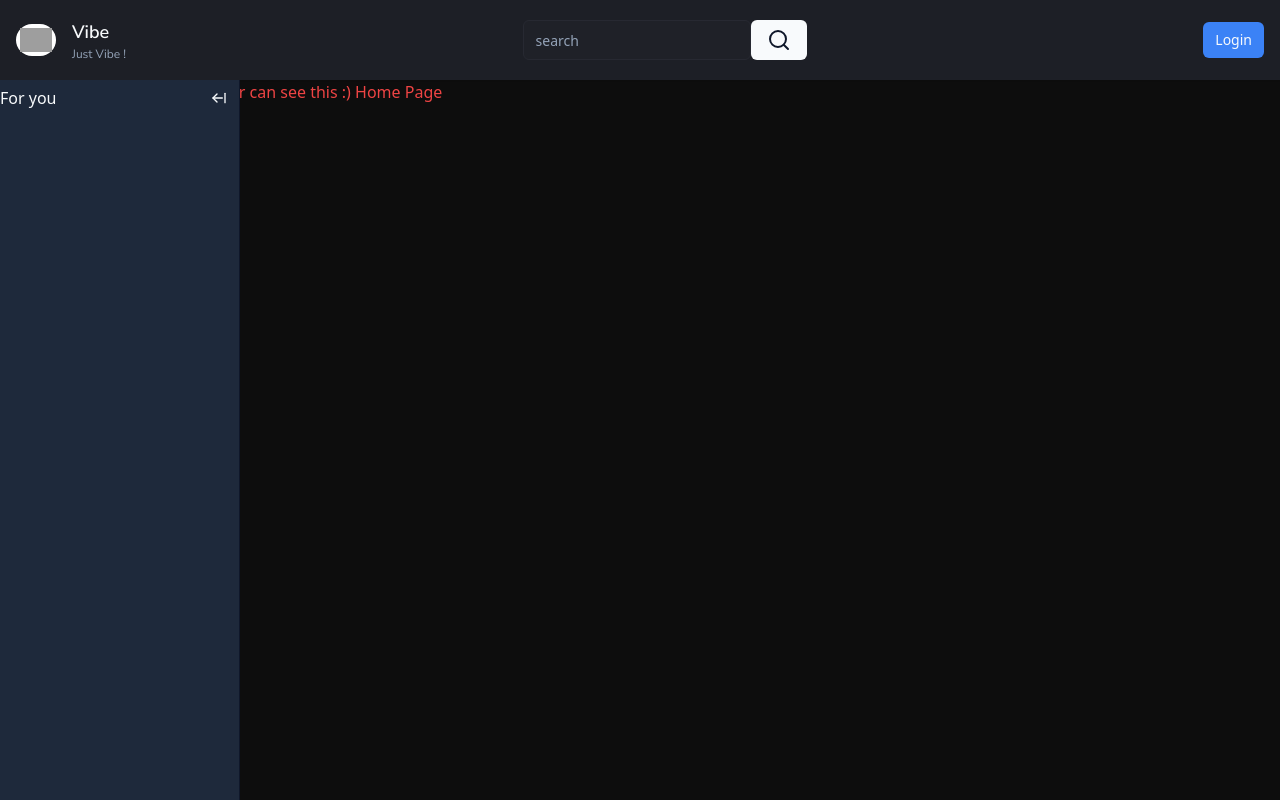
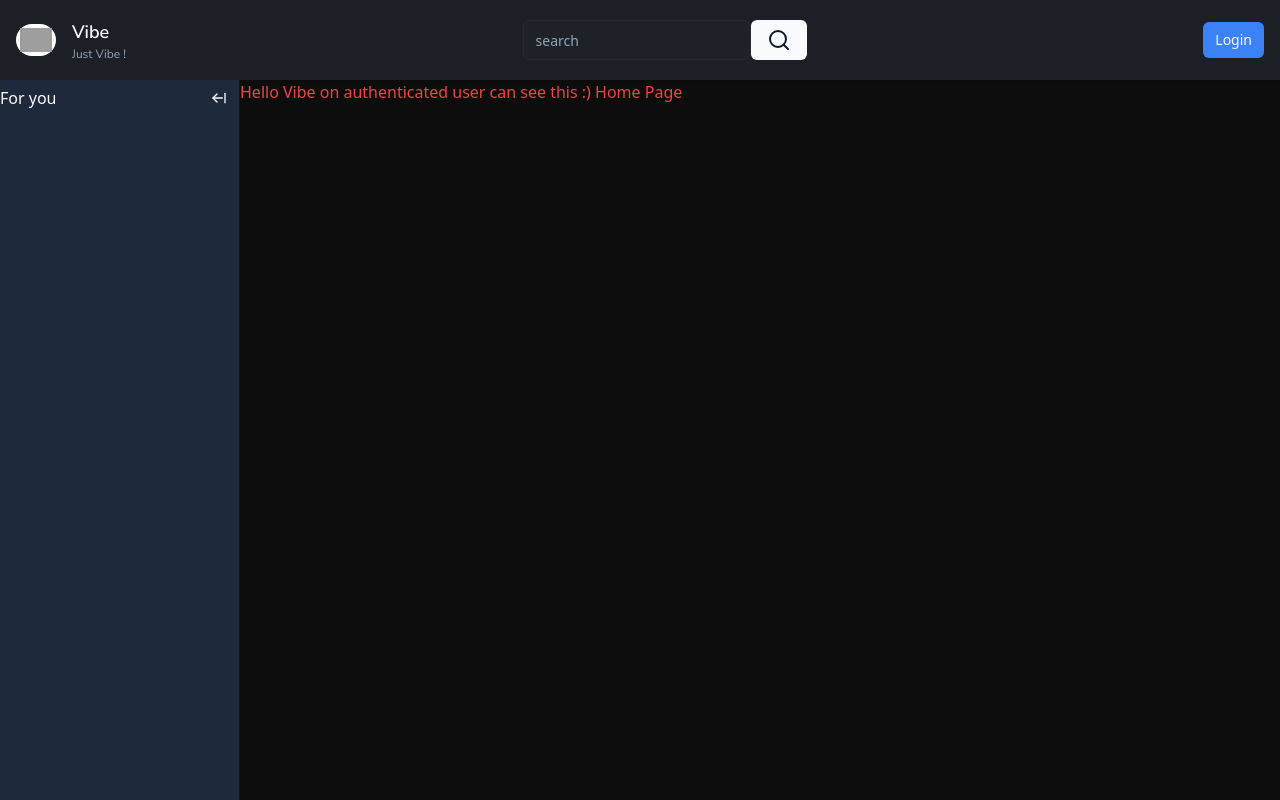
Before and after one commit to theolodocoder/vibe, a Next.js app: page / in a window 1280 px wide. Built offline with nearby package versions, Linux system fonts and the light colour scheme; no server answers; grey boxes are pictures that could not be loaded.

Commit message:
feat:allow collapse of sidebar on shrink

```diff
--- /dev/null
+++ b/app/(browse)/_components/container.tsx
@@ -0,0 +1,27 @@
+"use client";
+
+import { cn } from "@/lib/utils";
+import { useSidebar } from "@/store/use-sidebar";
+import { useEffect } from "react";
+import { useMediaQuery } from "usehooks-ts";
+
+export default function Container({ children }: { children: React.ReactNode }) {
+  const { isCollapsed, onExpand, onCollapse } = useSidebar((state) => state);
+  const isMobile = useMediaQuery("(max-width:1024px)");
+
+  useEffect(() => {
+    if (isMobile) {
+      onCollapse();
+    } else {
+      onExpand();
+    }
+  }, [isMobile, onCollapse, onExpand]);
+
+  return (
+    <div
+      className={cn("flex", isCollapsed ? "ml-[70px]" : "ml-[70px] lg:ml-60")}
+    >
+      {children}
+    </div>
+  );
+}
--- a/app/(browse)/layout.tsx
+++ b/app/(browse)/layout.tsx
@@ -1,5 +1,6 @@
 import Navbar from "@/app/(browse)/_components/navbar";
 import Sidebar from "./_components/sidebar";
+import Container from "./_components/container";
 
 export default function BrowseLayout({
   children,
@@ -11,7 +12,7 @@ export default function BrowseLayout({
       <Navbar />
       <div className="flex h-full pt-20">
         <Sidebar />
-        {children}
+        <Container>{children}</Container>
       </div>
     </>
   );
--- a/components/hints.tsx
+++ b/components/hints.tsx
@@ -17,7 +17,7 @@ export function Hints({ label, children, asChild, side, align }: HintProps) {
   return (
     <TooltipProvider>
       <Tooltip>
-        <TooltipTrigger>{children}</TooltipTrigger>
+        <TooltipTrigger asChild={asChild}>{children}</TooltipTrigger>
         <TooltipContent
           side={side}
           align={align}
--- a/package.json
+++ b/package.json
@@ -25,6 +25,7 @@
     "svix": "^1.18.0",
     "tailwind-merge": "^2.2.1",
     "tailwindcss-animate": "^1.0.7",
+    "usehooks-ts": "^2.14.0",
     "zustand": "^4.5.1"
   },
   "devDependencies": {
```
Also changed, not shown: 1 other file (tests, documents, lock files or other folders).
